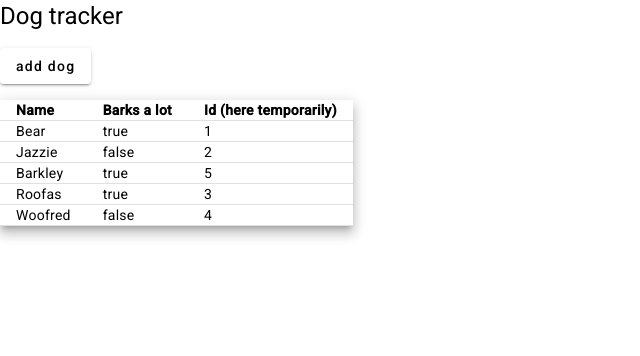
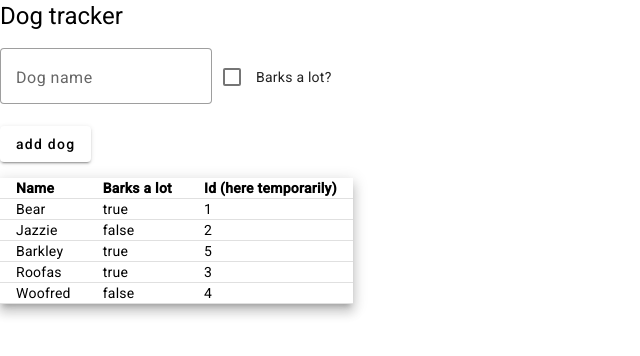
Before and after one commit to MllCHAEL/dog-tracker, an Angular app in the folder dog-tracker-front-end/: page / in a window 1280 px wide. Shown: the top 356 px of the page, without its empty margins (0-640 px from the left). Built offline with nearby package versions, Linux system fonts and the light colour scheme.

Commit message:
- Added form field and checkbox inputs to dog-form (and relevant app.module imports) - Moved mt-16 css to global styles.scss

```diff
--- a/dog-tracker-front-end/src/app/dog-form/dog-form.component.html
+++ b/dog-tracker-front-end/src/app/dog-form/dog-form.component.html
@@ -1 +1,10 @@
+<form>
+  <mat-form-field appearance="outline">
+    <mat-label>Dog name</mat-label>
+    <input matInput>
+  </mat-form-field>
+
+  <mat-checkbox>Barks a lot?</mat-checkbox>
+</form>
+
 <button mat-raised-button>add dog</button>
--- a/dog-tracker-front-end/src/app/dog-form/dog-form.component.scss
+++ b/dog-tracker-front-end/src/app/dog-form/dog-form.component.scss
@@ -0,0 +1 @@
+// TODO: Set min & max widths (remember to check multiple mobile views during testing)
--- a/dog-tracker-front-end/src/app/dog-list/dog-list.component.scss
+++ b/dog-tracker-front-end/src/app/dog-list/dog-list.component.scss
@@ -1,5 +1,5 @@
 // TODO: Add style for margin/s
-// TODO: Add fixed table width (or consider min - will limit or truncate inputs elsewhere)
+// TODO: Set table min & max widths (check mobile view too) Note: Inputs length restrictions elsewhere
 
 table {
   table-layout: auto;
@@ -20,7 +20,3 @@ th, td {
 tr:hover {
   background-color: #0000001f;
 }
-
-.mt-16 {
-  margin-top: 16px
-}
--- a/dog-tracker-front-end/src/styles.scss
+++ b/dog-tracker-front-end/src/styles.scss
@@ -3,3 +3,7 @@
 
 html, body { height: 100%; }
 body { margin: 0; font-family: Roboto, "Helvetica Neue", sans-serif; }
+
+.mt-16 {
+  margin-top: 16px
+}
```
Also changed, not shown: dog-tracker-front-end/src/app/app.module.ts (+7 -1 lines).
